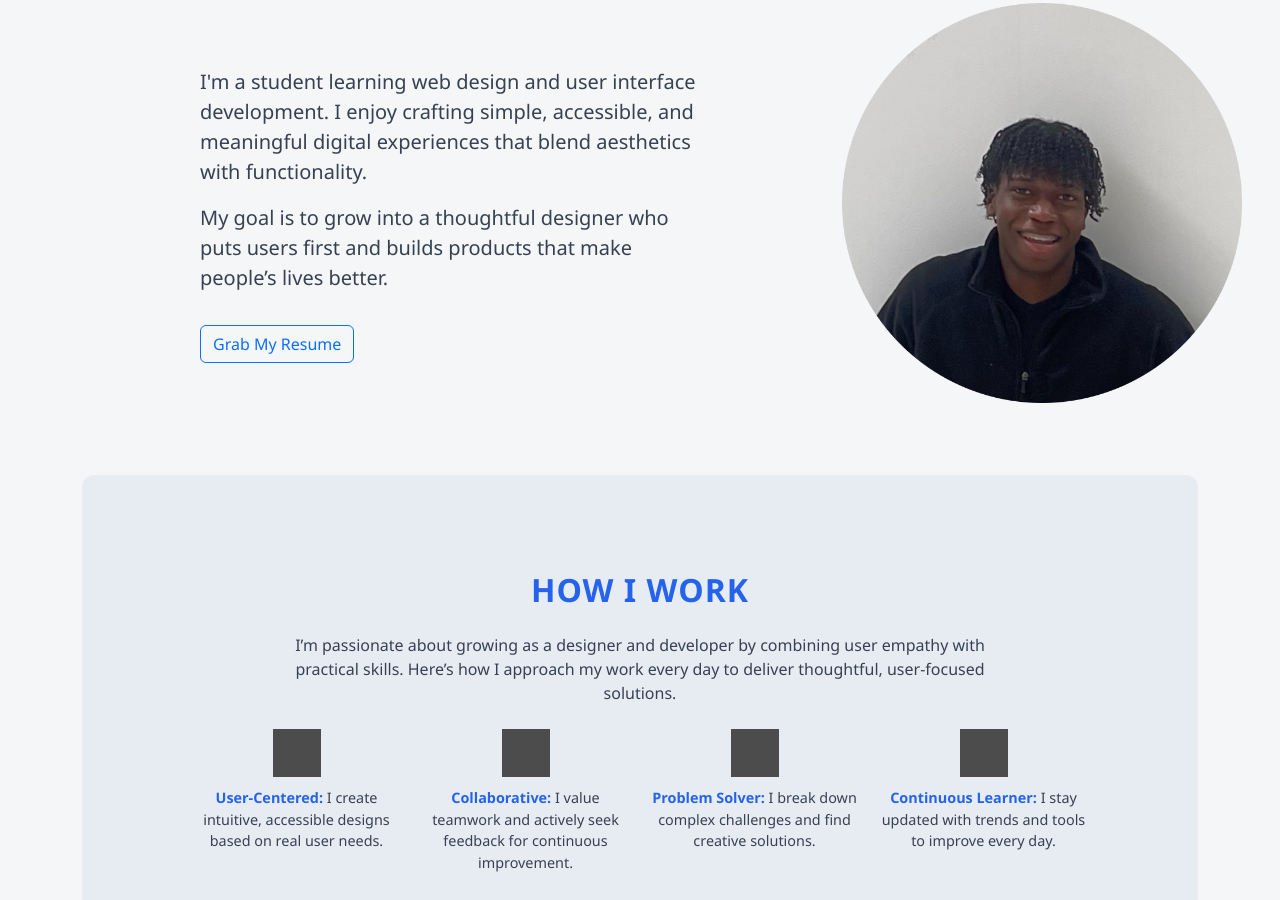
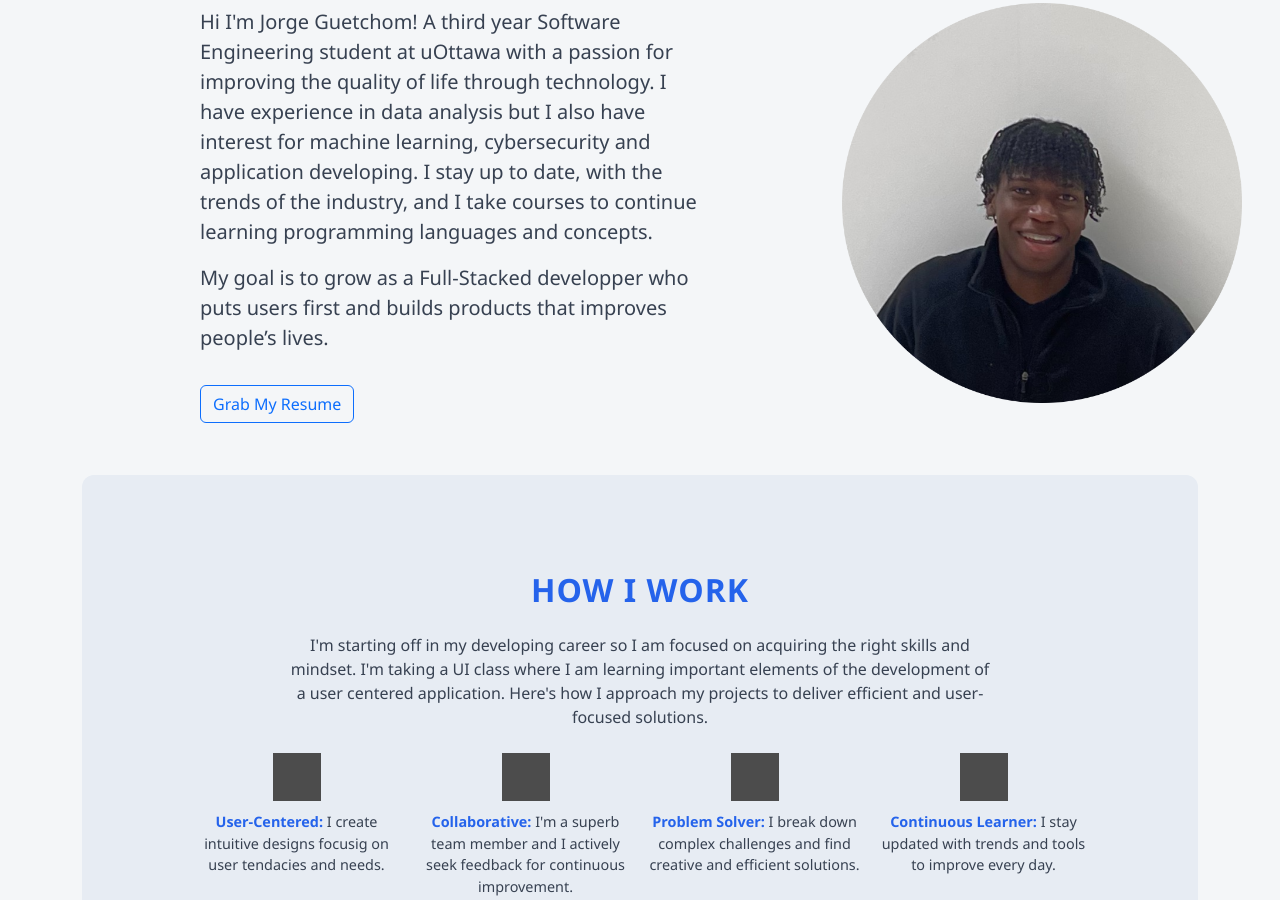
Before and after one commit to Zorze23/ZorzePortfolio, a plain HTML site: page index.html in a window 1280 px wide. Shown: the part 917-1817 px from the top of the page. Drawn offline with nearby package versions, Linux system fonts and the light colour scheme; grey boxes are pictures that could not be loaded.

Commit message:
Update index.html

```diff
--- a/index.html
+++ b/index.html
@@ -349,11 +349,11 @@
         <div class="col-md-8 d-flex justify-content-center">
           <div style="max-width: 500px;">
             <p style="font-size: 20px;">
-              I'm a student learning web design and user interface development. I enjoy crafting simple,
-              accessible, and meaningful digital experiences that blend aesthetics with functionality.
+              Hi I'm Jorge Guetchom! A third year Software Engineering student at uOttawa with a passion for improving the quality of life through technology. I have experience in data analysis but I also have interest for machine learning, cybersecurity and application developing. I stay up to date,
+              with the trends of the industry, and I take courses to continue learning programming languages and concepts.
             </p>
             <p style="font-size: 20px;">
-              My goal is to grow into a thoughtful designer who puts users first and builds products that make people’s lives better.
+              My goal is to grow as a Full-Stacked developper who puts users first and builds products that improves people’s lives.
             </p>
             <a href="Jorge Resume.pdf" class="btn btn-outline-primary mt-3">Grab My Resume</a>
           </div>
@@ -368,25 +368,24 @@
     <section id="how-i-work" class="bubble-section">
         <h2 class="section-title">How I Work</h2>
         <p class="text-center mb-4" style="max-width: 700px; margin: 0 auto;">
-          I’m passionate about growing as a designer and developer by combining user empathy with practical skills.
-          Here’s how I approach my work every day to deliver thoughtful, user-focused solutions.
+            I'm starting off in my developing career so I am focused on acquiring the right skills and mindset. I'm taking a UI class where I am learning important elements of the development of a user centered application. Here's how I approach my projects to deliver efficient and user-focused solutions.
         </p>
 
         <div class="qualities">
           <div class="quality">
             <img src="https://cdn.jsdelivr.net/npm/bootstrap-icons/icons/person-check.svg" alt="User-Centered" />
-            <p><strong>User-Centered:</strong> I create intuitive, accessible designs based on real user needs.</p>
+            <p><strong>User-Centered:</strong> I create intuitive designs focusig on user tendacies and needs.</p>
           </div>
           <div class="quality">
             <img src="https://cdn.jsdelivr.net/npm/bootstrap-icons/icons/people.svg" alt="Collaborative" />
-            <p><strong>Collaborative:</strong> I value teamwork and actively seek feedback for continuous improvement.</p>
+            <p><strong>Collaborative:</strong> I'm a superb team member and I actively seek feedback for continuous improvement.</p>
           </div>
           <div class="quality">
             <img src="https://cdn.jsdelivr.net/npm/bootstrap-icons/icons/gear.svg" alt="Problem Solver" />
-            <p><strong>Problem Solver:</strong> I break down complex challenges and find creative solutions.</p>
+            <p><strong>Problem Solver:</strong> I break down complex challenges and find creative and efficient solutions.</p>
           </div>
           <div class="quality">
-            <img src="https://cdn.jsdelivr.net/npm/bootstrap-icons/icons/book.svg" alt="Continuous Learner" />
+            <img src="https://cdn.jsdelivr.net/npm/bootstrap-icons/icons/book.svg" alt="Lifelong Learner" />
             <p><strong>Continuous Learner:</strong> I stay updated with trends and tools to improve every day.</p>
           </div>
         </div>
```
